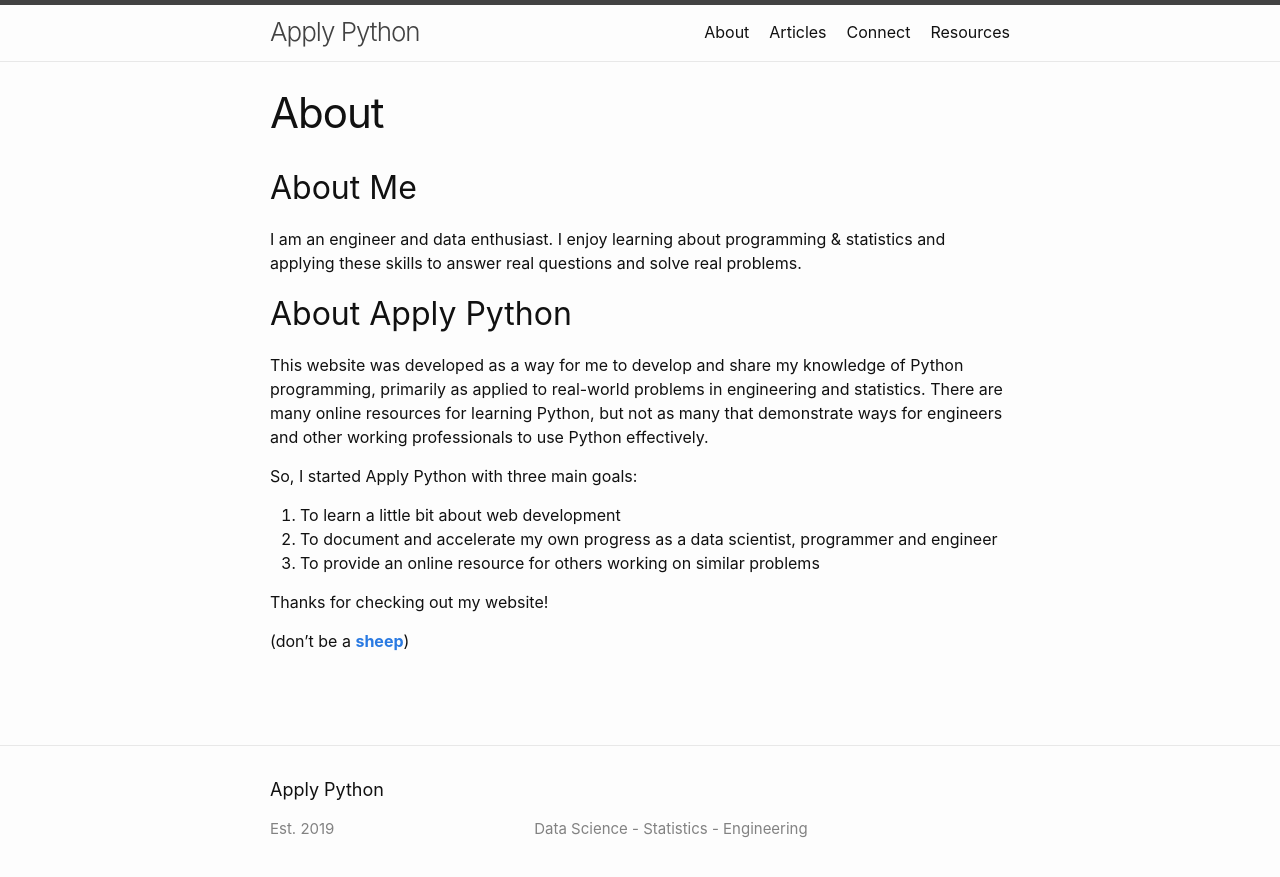
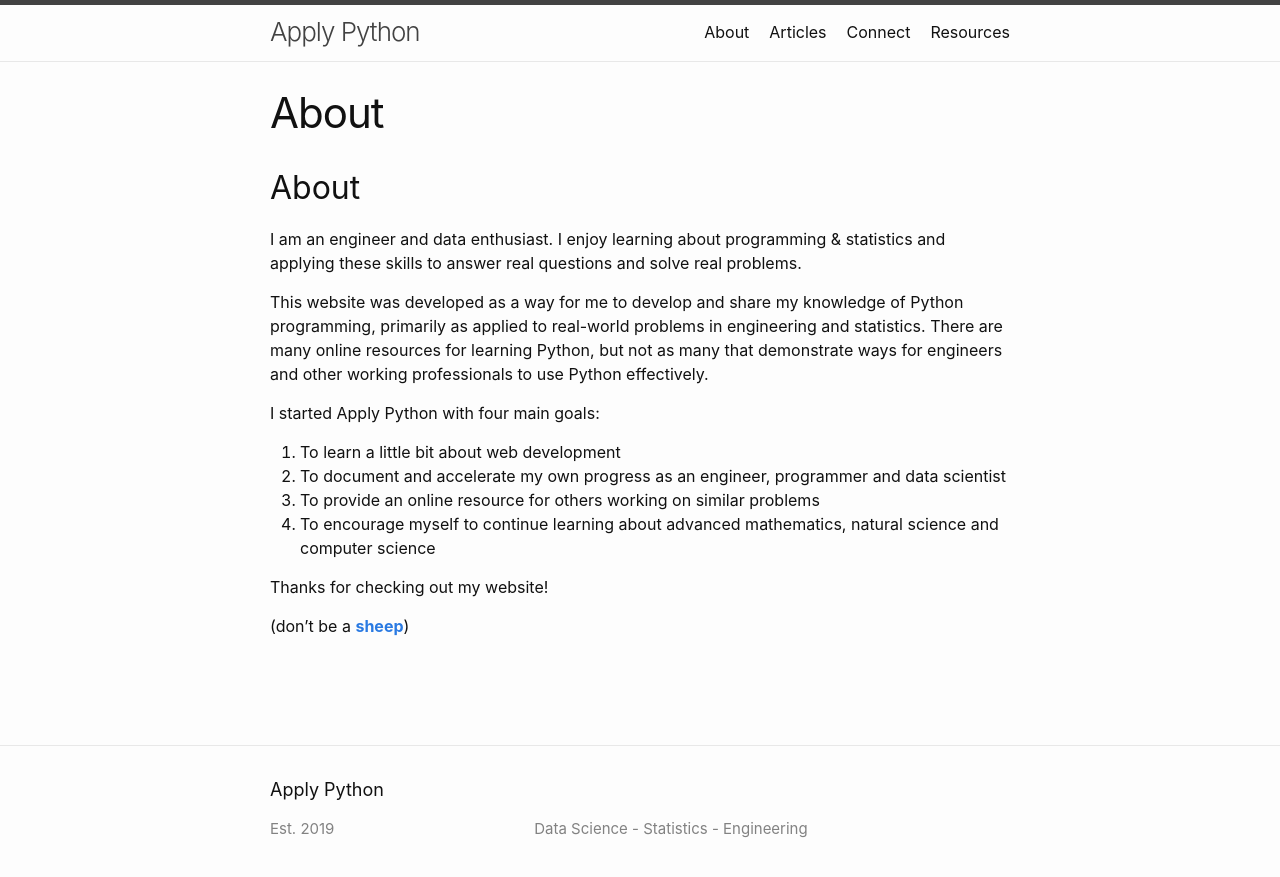
Before and after one commit to justinbrinkman/ap_site, a Jekyll site: the page built from about.md, in a window 1280 px wide. Shown: the top 877 px of the page. Built offline with Jekyll 4.4.1, drawn with Linux system fonts in a browser that asks for light colours.

Commit message:
Update about.md

```diff
--- a/about.md
+++ b/about.md
@@ -5,24 +5,23 @@ permalink: /about/
 
 
 ---
-About Me
+About
 ------------
 
 I am an engineer and data enthusiast. I enjoy learning about programming & statistics and applying
 these skills to answer real questions and solve real problems.
 
-About Apply Python
-------------------
-
 This website was developed as a way for me to develop and share my knowledge of Python programming, primarily
 as applied to real-world problems in engineering and statistics. There are many online resources for learning Python,
 but not as many that demonstrate ways for engineers and other working professionals to use Python effectively.
 
-So, I started Apply Python with three main goals:
+
+I started Apply Python with four main goals:
 
 1. To learn a little bit about web development
-2. To document and accelerate my own progress as a data scientist, programmer and engineer
+2. To document and accelerate my own progress as an engineer, programmer and data scientist
 3. To provide an online resource for others working on similar problems
+4. To encourage myself to continue learning about advanced mathematics, natural science and computer science
 
 Thanks for checking out my website!
 
```
